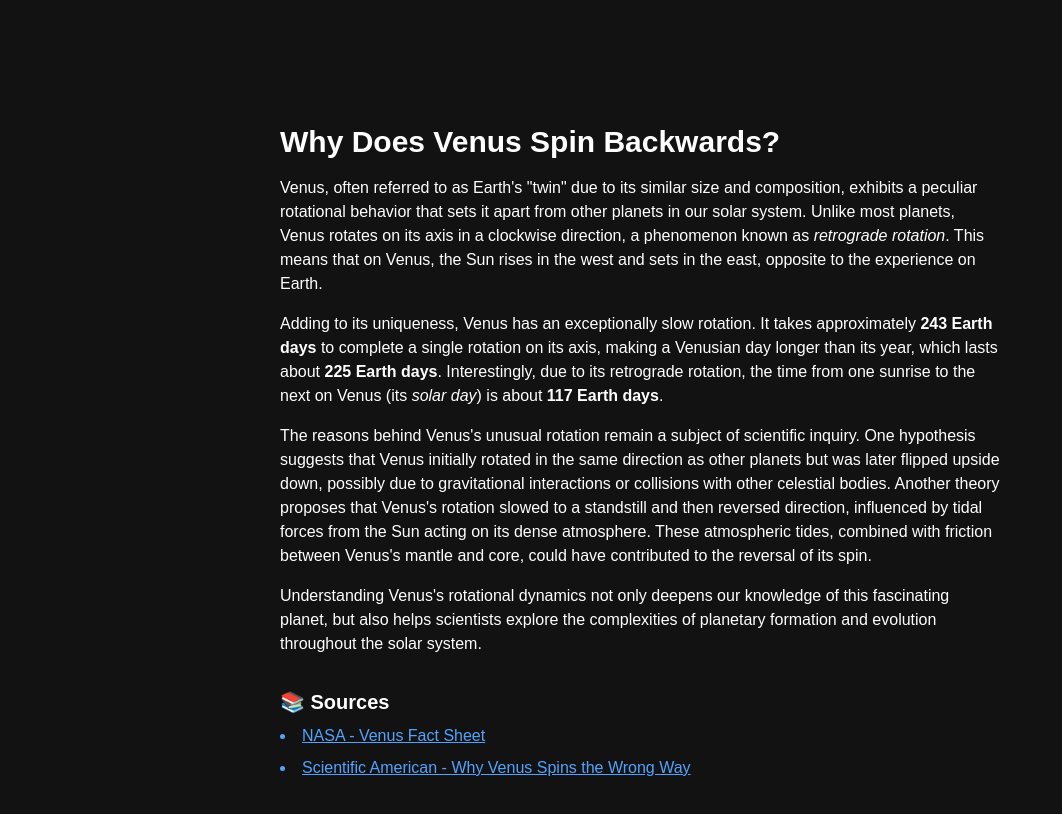
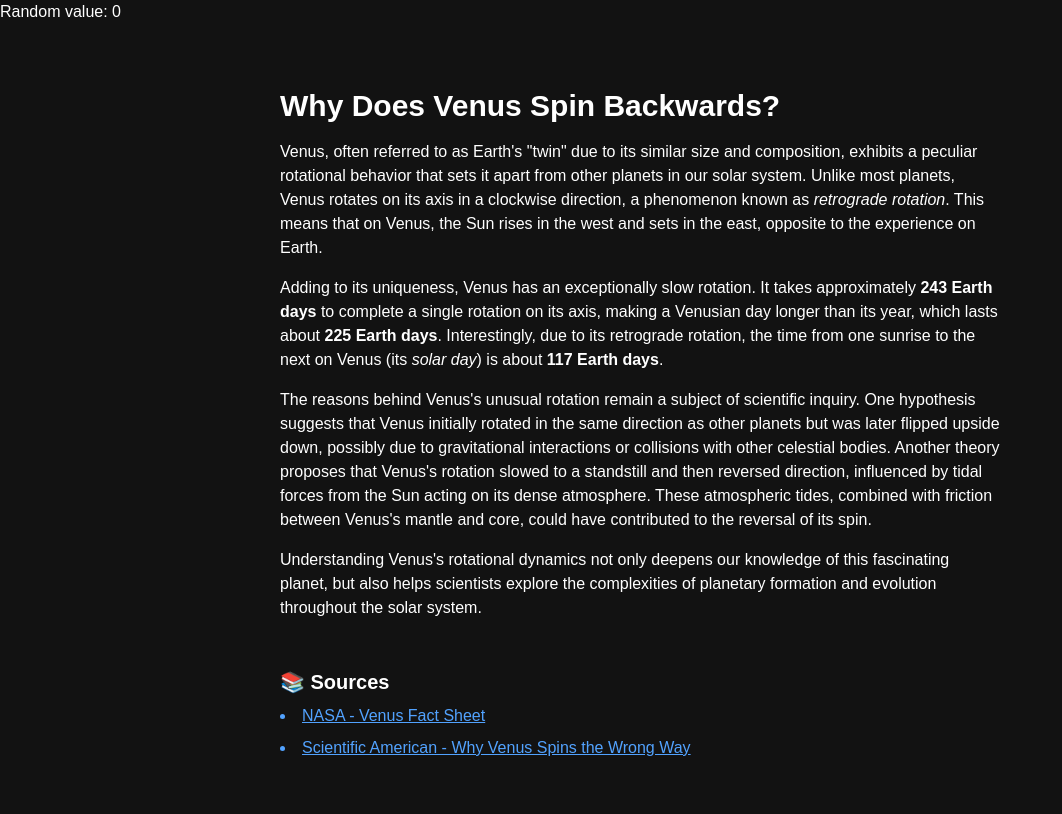
Before and after one commit to brandvdo/ResearchPaper, a Next.js app: page / in a window 1280 px wide. Shown: the top 814 px of the page, without its empty margins (0-1062 px from the left). Built offline with nearby package versions, Linux system fonts and the light colour scheme.

Commit message:
Fixed background 2

```diff
--- a/app/Article.tsx
+++ b/app/Article.tsx
@@ -22,7 +22,12 @@ export default function Article({ darkMode }: ArticleProps) {
       className={`max-w-3xl mx-auto p-6 ${
         darkMode ? "bg-[#121212] text-white" : "bg-white text-gray-900"
       }`}
-      style={{marginTop: "100px", marginBottom: "100px"}}
+      style={{
+        minHeight: "100vh", // Ensure the div spans the full height of the viewport
+        display: "flex", // Center content vertically
+        flexDirection: "column",
+        justifyContent: "center",
+      }}
     >
       <h1 className="text-3xl font-bold mb-4">Why Does Venus Spin Backwards?</h1>
 
--- a/app/page.tsx
+++ b/app/page.tsx
@@ -11,5 +11,10 @@ export default function Home() {
     random === 1 ? import("./light") : import("./dark")
   );
 
-  return <PageComponent />;
+  return (
+    <>
+      <p>Random value: {random}</p>
+      <PageComponent />
+    </>
+  );
 }
```
